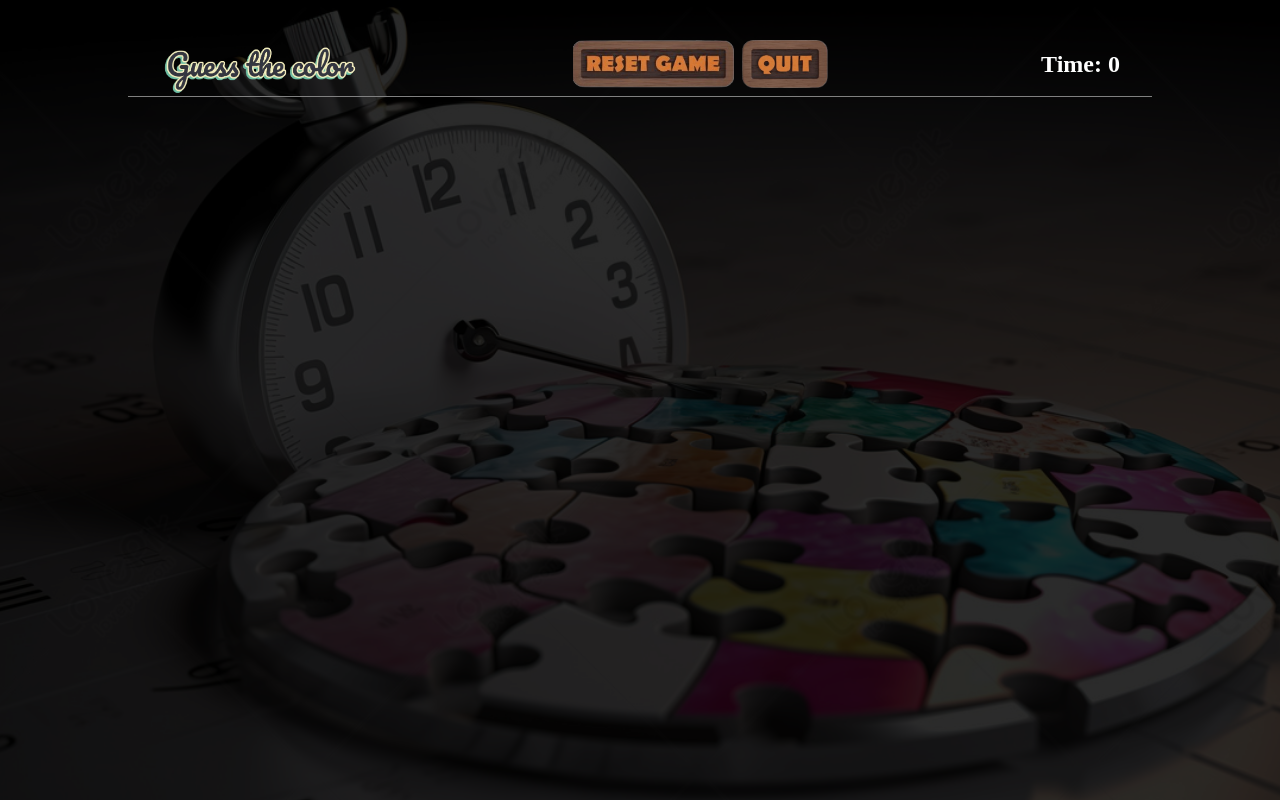
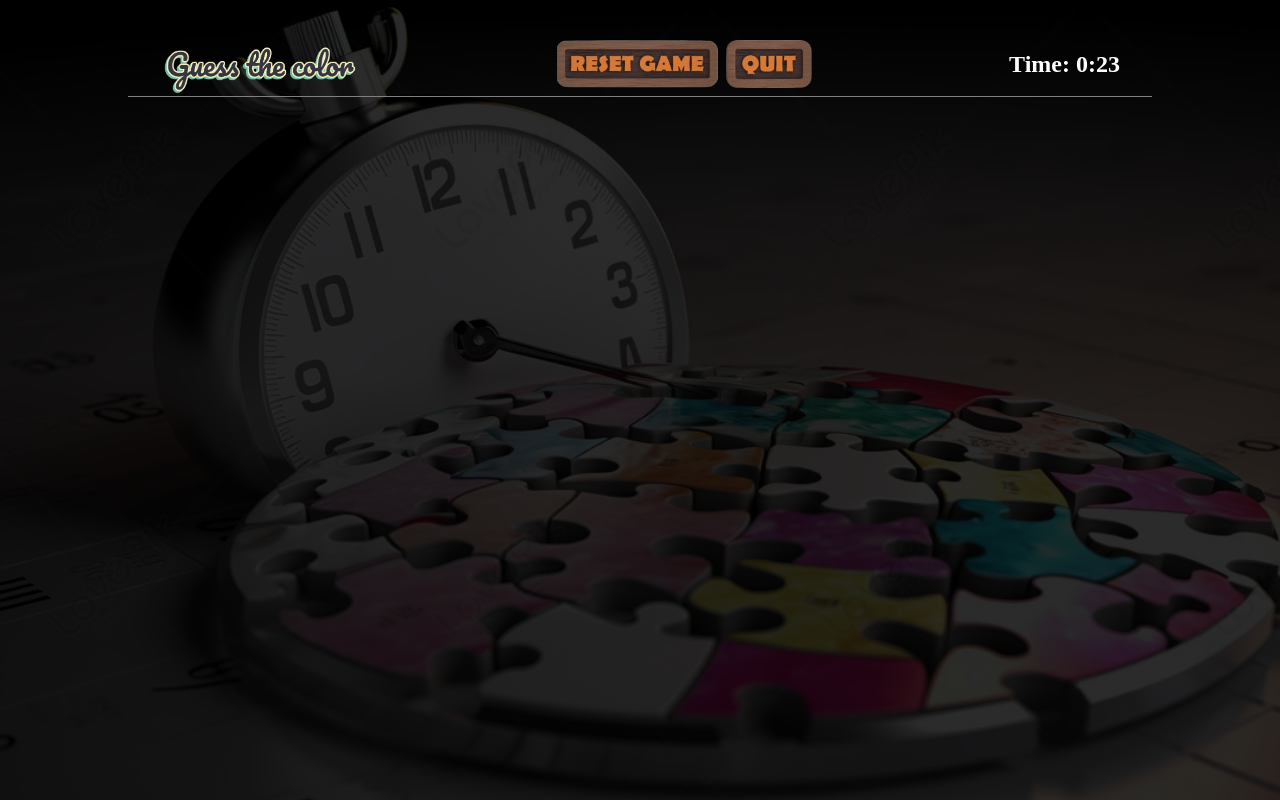
Before and after one commit to Jomagene/hng12-stage1-guess-color-game, a React (Vite) app: page /play in a window 1280 px wide. Built offline with nearby package versions, Linux system fonts and the light colour scheme.

Commit message:
Countdown implementation

```diff
--- a/package.json
+++ b/package.json
@@ -11,6 +11,7 @@
   },
   "dependencies": {
     "react": "^19.0.0",
+    "react-countdown": "^2.3.6",
     "react-dom": "^19.0.0",
     "react-router-dom": "^7.1.5"
   },
--- a/src/components/Header.jsx
+++ b/src/components/Header.jsx
@@ -1,4 +1,21 @@
+import { useState } from 'react';
+import Countdown from 'react-countdown';
+
 const Header = () => {
+  const [countdownDate] = useState(Date.now() + 30000);
+
+  const renderer = ({ minutes, seconds, completed }) => {
+    if (completed) {
+      return <span>End</span>;
+    } else {
+      return (
+        <span>
+          {minutes}:{seconds < 10 ? `0${seconds}` : seconds}
+        </span>
+      );
+    }
+  };
+
   return (
     <header>
       <img src="/gameTitle.png" alt="" className="logo" />
@@ -6,8 +23,11 @@ const Header = () => {
         <img src="/reset-btn.png" alt="" />
         <img src="/quit-btn.png" alt="" />
       </nav>
-      <p>Time: 0</p>
+      <p>
+        Time: <Countdown date={countdownDate} renderer={renderer} />
+      </p>
     </header>
   );
 };
+
 export default Header;
```
Also changed, not shown: 1 other file (tests, documents, lock files or other folders).
